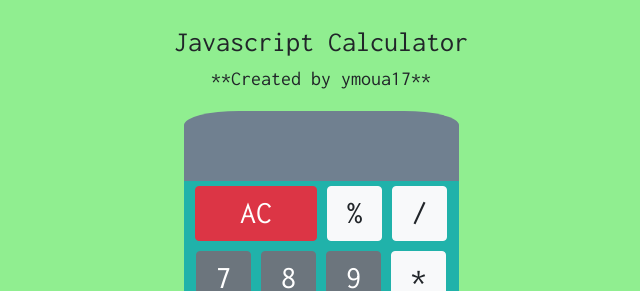
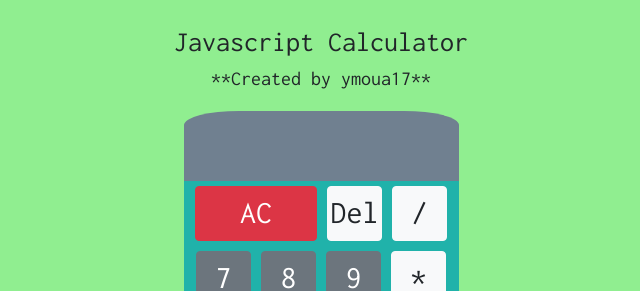
Before and after one commit to ymoua17/jscalculator, a React (Create React App) app: page / in a window 1280 px wide. Shown: the top 291 px of the page, without its empty margins (319-959 px from the left). Built offline with nearby package versions, Linux system fonts and the light colour scheme.

Commit message:
fixed delete button

```diff
--- a/src/App.js
+++ b/src/App.js
@@ -11,11 +11,18 @@ class App extends Component {
       decimal: "."
     };
   }
-
+  //Tasks
+  // - fix the output max number
   //erase all data on the output display
   handleClearAll = () => {
     this.setState({
       output: '',
+    })
+  }
+  //button to delete the last value
+  handleDeleteButton = () => {
+    this.setState({
+      output: this.state.output.substring(0, this.state.output.length -1 ),
     })
   }
 
@@ -55,11 +62,11 @@ class App extends Component {
         <h3>Javascript Calculator</h3>
         <h5>**Created by ymoua17**</h5>
         <div id='display'>
-         {displayOutput}
+           {displayOutput}
         </div>
         <div className="inputs">
           <button id="clearAll" className="btn btn-danger lg-btn" onClick={this.handleClearAll}>AC</button>
-          <button id="Percent" className="btn btn-light" onClick={this.handlePercentButton}>%</button>
+          <button id="delete" className="btn btn-light" onClick={this.handleDeleteButton}>Del</button>
           <button id="divide" className="btn btn-light operator" value="/" onClick={this.handleOperator}>/</button>
           <br/>
           <button id="nine" className="btn btn-secondary" value="7" onClick={this.handleNumber}>7</button>
```
